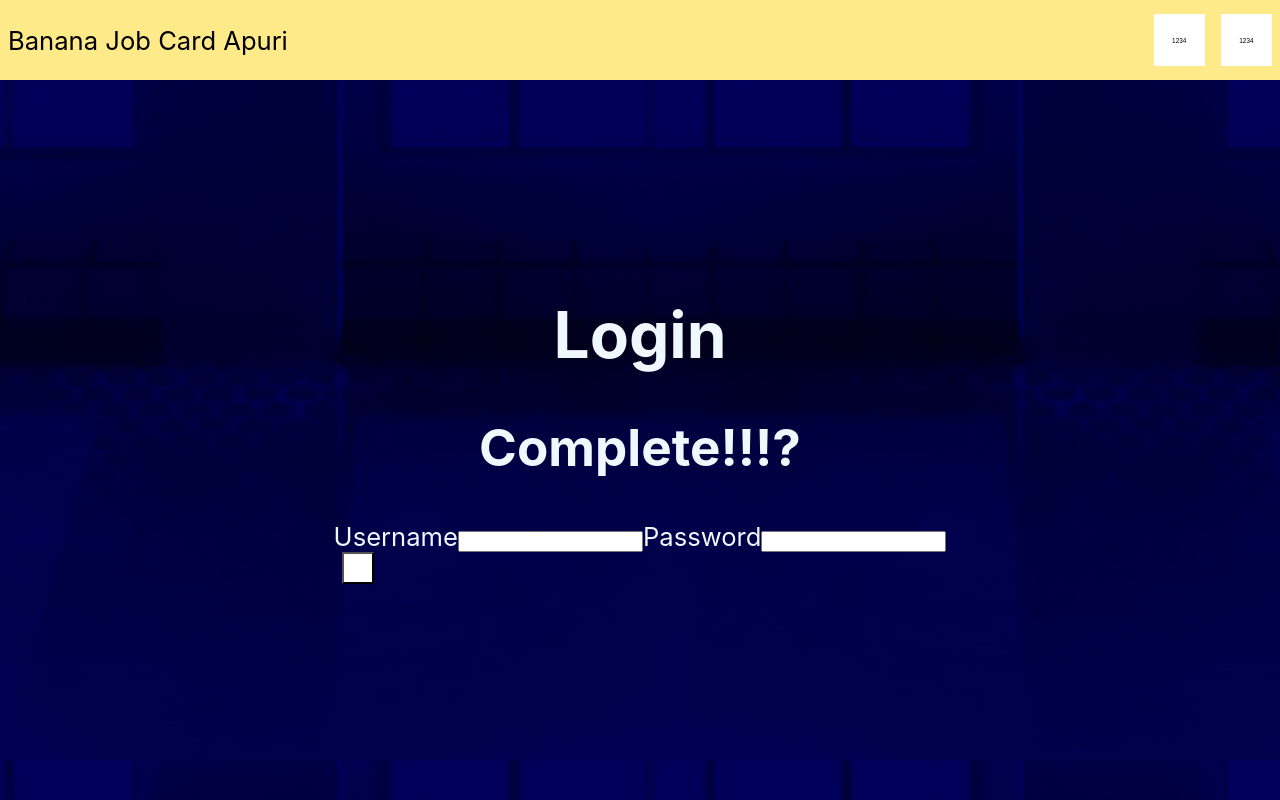
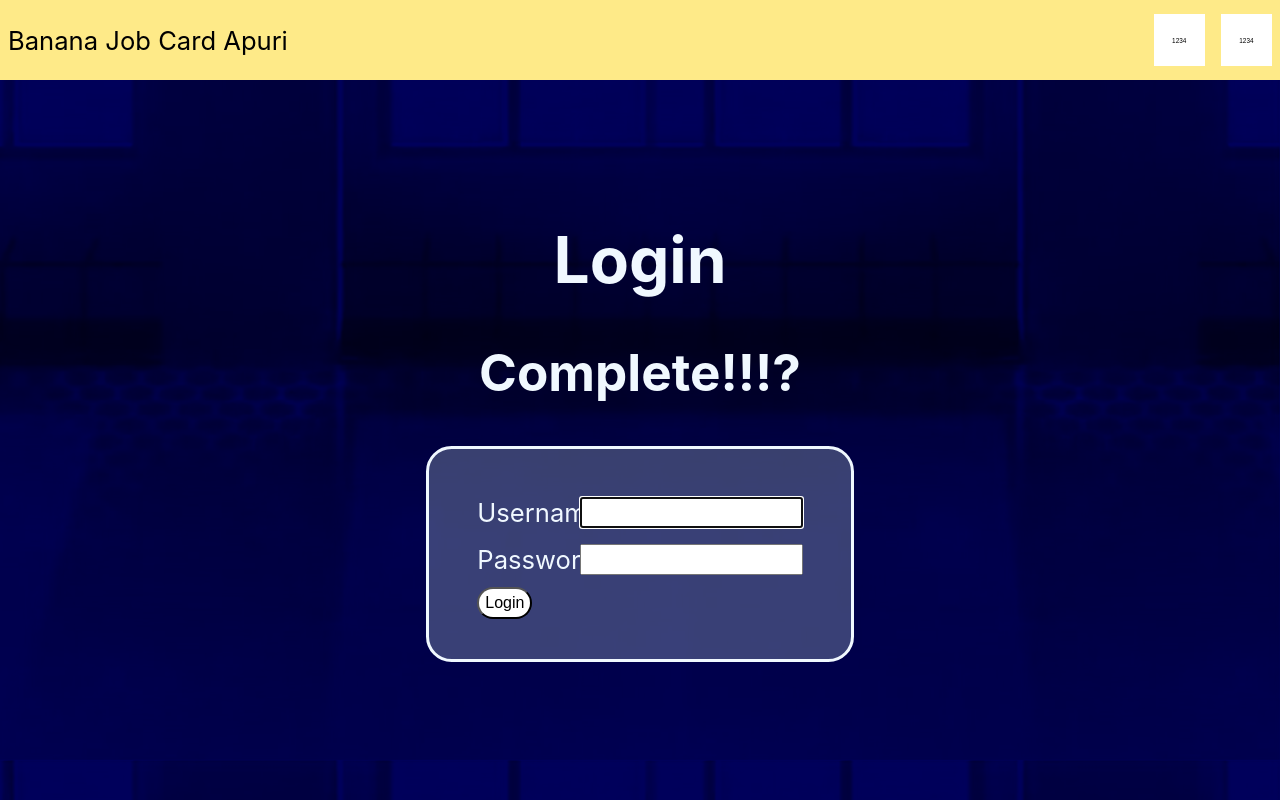
Before and after one commit to bunnanna/Banana-frontend-app, a React (Create React App) app: page /login in a window 1280 px wide. Built offline with nearby package versions, Linux system fonts and the light colour scheme.

Commit message:
login sys

```diff
--- a/src/app/api/apiSlice.js
+++ b/src/app/api/apiSlice.js
@@ -1,13 +1,41 @@
 import { createApi, fetchBaseQuery} from "@reduxjs/toolkit/query/react"
+import { setCredentials } from "../../features/auth/authSlice";
 
 const baseQuery = fetchBaseQuery({
     baseUrl:"http://localhost:5000",
     credentials:"include",
+    prepareHeaders:(headers,{getState})=>{
+        const token = getState().auth.token
+        if(token){
+            headers.set("authorization",`Banana ${token}`)
+        }
+        return headers
+    }
 
 })
 
+const baseQueryWithReauth = async(args,api,extraOptions)=>{
+    let result = await baseQuery(args,api,extraOptions )
+
+    if(result?.error?.status === 403){
+        console.log("sending refresh token");
+        const refreshResult = await baseQuery("/auth/refresh",api,extraOptions)
+
+        if(refreshResult?.data){
+            api.dispatch(setCredentials({...refreshResult.data}))
+
+            result = await baseQuery(args,api,extraOptions)
+        }else{
+            if(refreshResult?.error?.status===403){
+                refreshResult.error.data.message = "Your login has expired"
+            }
+            return refreshResult
+        }
+    }
+    return result
+}
 export const apiSlice = createApi({
-    baseQuery,
+    baseQuery:baseQueryWithReauth,
     tagTypes:["Task","User"],
     endpoints:builder=>({})
 })
--- a/src/app/stores.js
+++ b/src/app/stores.js
@@ -1,10 +1,12 @@
 import { configureStore } from "@reduxjs/toolkit";
 import { setupListeners } from "@reduxjs/toolkit/dist/query";
 import { apiSlice } from "./api/apiSlice";
+import authReducer from "../features/auth/authSlice";
 
 export const store = configureStore({
     reducer:{
         [apiSlice.reducerPath]:apiSlice.reducer,
+        auth:authReducer,
     },
     middleware:getDefaultMiddleware=>getDefaultMiddleware().concat(apiSlice.middleware),
     devTools:true
--- a/src/components/Header.js
+++ b/src/components/Header.js
@@ -1,9 +1,13 @@
+import useCurrentUser from "../hooks/useCurrentUser";
+
 const Header = () => {
+    const {username}=useCurrentUser()
     return (
         <header className="header__content">
             <div className="page__header">
                 <span>Banana Job Card Apuri</span>
         <nav>
+            <span>{username}</span>
             <button >1234</button>
             <button >1234</button>
         </nav>
--- a/src/components/Login.js
+++ b/src/components/Login.js
@@ -1,23 +1,79 @@
-import { useRef } from "react";
-import { Link } from "react-router-dom";
+import { useEffect, useRef, useState } from "react";
+import { useDispatch } from "react-redux";
+import { Link, useNavigate } from "react-router-dom";
+import { useLoginMutation } from "../features/auth/authApiSlice";
+import { setCredentials } from "../features/auth/authSlice";
 
 
 const Login = () => {
-    const usernameRef = useRef()
-    const passwordRef = useRef()
+    const userRef = useRef()
+    const errRef = useRef()
+    const [username, setUsername] = useState("")
+    const [password, setPassword] = useState("")
+    const [errMsg, setErrMsg] = useState("")
 
+    const navigate = useNavigate()
+    const dispatch = useDispatch()
 
+    const [login,{isLoading}] = useLoginMutation()
+
+    useEffect(()=>{
+        userRef.current.focus()
+    },[])
+
+    useEffect(()=>{
+        setErrMsg("")
+    },[username,password])
+
+    const handleSubmit = async(e)=>{
+        e.preventDefault()
+
+        try {
+
+            const {accessToken} = await login({username,password}).unwrap()
+            dispatch(setCredentials({accessToken}))
+            setUsername("")
+            setPassword("")
+            navigate("/main")
+        } catch (err) {
+            console.log(err);
+            if(!err.status){
+                setErrMsg("NO Server Response")
+            }else if(err.status === 400){
+                setErrMsg("Missing Username or Password")
+            }else if(err.status === 401){
+                setErrMsg("Unauthorized")
+            }else{
+                setErrMsg(err.data?.message)
+            }
+            errRef.current.focus()
+        }
+    }
+
+    const onUsernameChange = e => setUsername(e.target.value)
+    const onPasswordChange = e => setPassword(e.target.value)
+    const errClass=errMsg?"onscreen":"offscreen"
+
+    if(isLoading)return <p>Loading...</p>
     return (
-        <div><h1>Login</h1>
+        <div>
+            <h1>Login</h1>
             <Link to="/main"><h2> Complete!!!?</h2></Link>
+            <p ref={errRef} className={errClass} aria-live="assertive">{errMsg}</p>
             <div className="login__layout">
+                <div className="login__form">
                     <label htmlFor="username">Username</label>
-            <input type="text" name="username" value={usernameRef.current}/>
+                    <input type="text" name="username" ref={userRef} value={username} onChange={onUsernameChange} />
 
                     <label htmlFor="password">Password</label>
-            <input type="text" name="password" value={passwordRef.current}/>
+                    <input type="password" name="password" value={password} onChange={onPasswordChange} />
                 </div>
-        <button ></button>
+                <div>
+                    <button onClick={handleSubmit} className="login__button">Login</button>
+                </div>
+
+            </div>
+
         </div>
     );
 }
--- /dev/null
+++ b/src/features/auth/authApiSlice.js
@@ -0,0 +1,50 @@
+import { apiSlice } from "../../app/api/apiSlice";
+import { logOut, setCredentials } from "./authSlice";
+
+const authApiSlice = apiSlice.injectEndpoints({
+    endpoints:builder=>({
+        login:builder.mutation({
+            query:credentials=>({
+                url:"/auth",
+                method:"POST",
+                body:{...credentials}
+            })
+        }),
+        sendLogout:builder.mutation({
+            query:()=>({
+                url:"/auth/logout",
+                method:"POST",
+            }),
+            async onQueryStarted(arg,{dispatch,queryFulfilled}){
+                try{
+                    const {data} = await queryFulfilled
+                    console.log(data);
+                    dispatch(logOut())
+                    setTimeout(()=>{
+                        dispatch(apiSlice.util.resetApiState())
+                    },1000)
+                }catch(err){
+                    console.log(err);
+                }
+            }
+        }),
+        refresh:builder.mutation({
+            query:()=>({
+                url:"/auth/refresh",
+                method:"GET",
+            }),
+            async onQueryStarted(arg,{dispatch,queryFulfilled}){
+                try{
+                    const{data}=await queryFulfilled
+                    console.log(data);
+                    const{accessToken}=data
+                    dispatch(setCredentials({accessToken}))
+                }catch(err){
+                    console.log(err);
+                }
+            }
+        })
+    })
+})
+
+export const {useLoginMutation,useSendLogoutMutation,useRefreshMutation}=authApiSlice
--- /dev/null
+++ b/src/features/auth/authSlice.js
@@ -0,0 +1,19 @@
+import { createSlice } from "@reduxjs/toolkit";
+
+const authSlice = createSlice({
+    name:"auth",
+    initialState:{token:null},
+    reducers:{
+        setCredentials:(state,action)=>{
+            const {accessToken}= action.payload
+            state.token= accessToken
+        },
+        logOut:(state,action)=>{
+            state.token=null
+        },
+    }
+})
+
+export const{setCredentials,logOut}=authSlice.actions
+export default authSlice.reducer;
+export const selectCurrentToken = (state)=> state.auth.token
--- a/src/hooks/useCurrentUser.js
+++ b/src/hooks/useCurrentUser.js
@@ -1,8 +1,16 @@
-import { useState } from "react";
+import jwtDecode from "jwt-decode";
+import { useSelector } from "react-redux";
+import { selectCurrentToken } from "../features/auth/authSlice";
 
 const useCurrentUser = () => {
-    const[currentUser,setCurrentUser]=useState(null)
-    return[currentUser,setCurrentUser]
+    const token = useSelector(selectCurrentToken)
+    if (token){
+        const decode = jwtDecode(token)
+        const {username, roles,teams}=decode.UserInfo
+
+        return{username, roles,teams}
+    }
+    return{username:"", roles:[],teams:[]}
 }
 
 export default useCurrentUser;
--- a/src/index.css
+++ b/src/index.css
@@ -86,6 +86,26 @@ h2{
   text-align: center;
 }
 
+/* Login */
+.login__layout{
+  background-color: rgba(228, 255, 246, 0.25);
+  border-style: solid;
+  border-radius: 2vw;
+
+  padding: 5vh;
+}
+.login__form{
+  display: grid;
+  grid-template-columns: 30% 70%;
+}
+.login__form>*{
+  margin: 1vh;
+}
+.login__button{
+  width: fit-content;
+  border-radius: 2vw;
+}
+/* MENU  */
 .main__content{
   width : 100vw;
   min-height:80vh;
```
Lines whose indentation alone changed are shown as unchanged.
